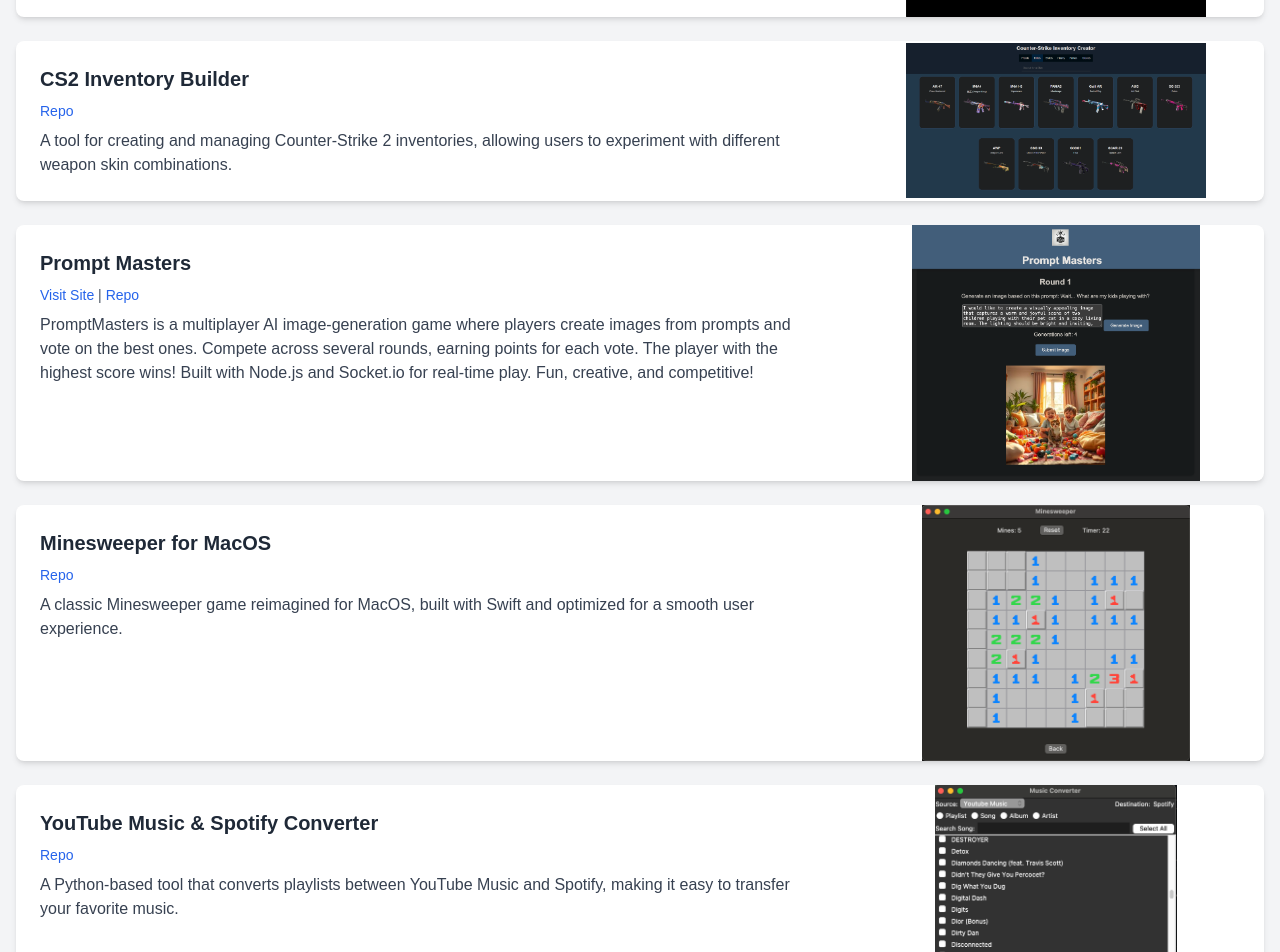
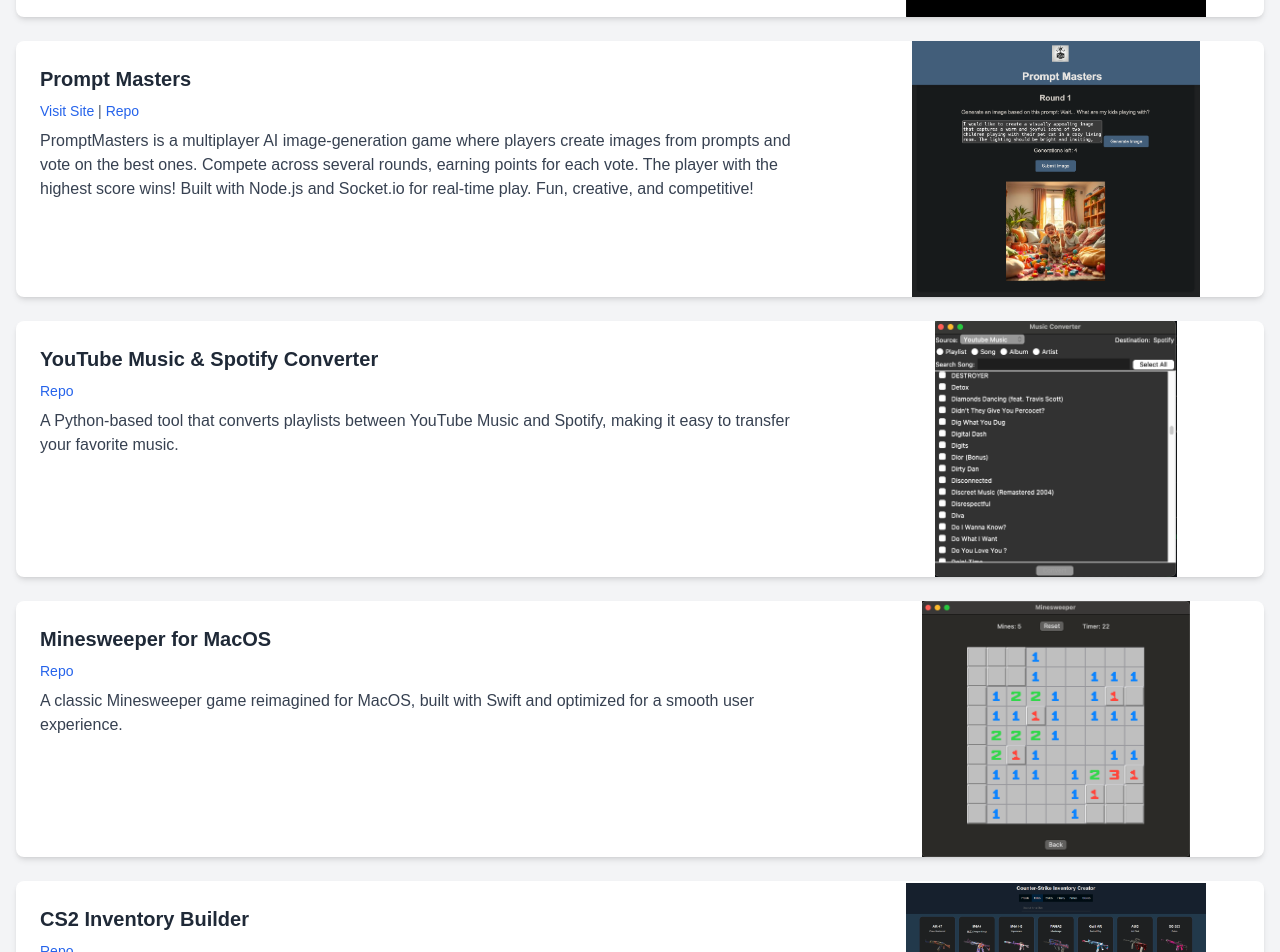
Before and after one commit to nickdeupree/nickdeupree.github.io, a Next.js app: page / in a window 1280 px wide. Shown: the part 2680-3632 px from the top of the page. Built offline with nearby package versions, Linux system fonts and the light colour scheme.

Commit message:
Reorder projects: swap CS2 Inventory Builder and YouTube Music & Spotify Converter entries

```diff
--- a/src/app/data/projects.ts
+++ b/src/app/data/projects.ts
@@ -52,17 +52,17 @@
       image: "/PyGameArcade.png"
     },
     {
-      title: "CS2 Inventory Builder",
-      github: "https://github.com/nicholasdeupree/csgo-inventory-builder",
-      description: "A tool for creating and managing Counter-Strike 2 inventories, allowing users to experiment with different weapon skin combinations.",
-      image: "/InvBuilda.png"
-    },
-    {
       title: "Prompt Masters",
       github: "https://github.com/nicholasdeupree/PromptMasters",
       link: "https://promptmasters.onrender.com/",
       description: "PromptMasters is a multiplayer AI image-generation game where players create images from prompts and vote on the best ones. Compete across several rounds, earning points for each vote. The player with the highest score wins! Built with Node.js and Socket.io for real-time play. Fun, creative, and competitive!",
       image: "/PromptMasters.png"
+    },
+    {
+      title: "YouTube Music & Spotify Converter",
+      github: "https://github.com/nicholasdeupree/ytmusic_to_spotify",
+      description: "A Python-based tool that converts playlists between YouTube Music and Spotify, making it easy to transfer your favorite music.",
+      image: "/MusicConverta.png"
     },
     {
       title: "Minesweeper for MacOS",
@@ -71,10 +71,10 @@
       image: "/Minesweepa.png"
     },
     {
-      title: "YouTube Music & Spotify Converter",
-      github: "https://github.com/nicholasdeupree/ytmusic_to_spotify",
-      description: "A Python-based tool that converts playlists between YouTube Music and Spotify, making it easy to transfer your favorite music.",
-      image: "/MusicConverta.png"
+      title: "CS2 Inventory Builder",
+      github: "https://github.com/nicholasdeupree/csgo-inventory-builder",
+      description: "A tool for creating and managing Counter-Strike 2 inventories, allowing users to experiment with different weapon skin combinations.",
+      image: "/InvBuilda.png"
     },
     {
       title: "Personal Finance Tracker",
```
